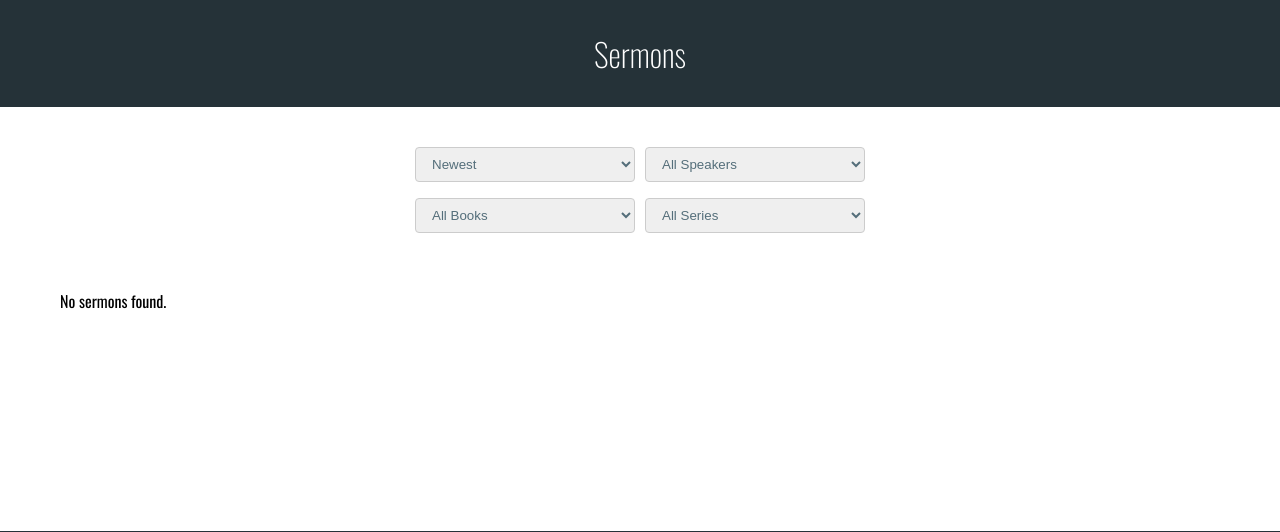
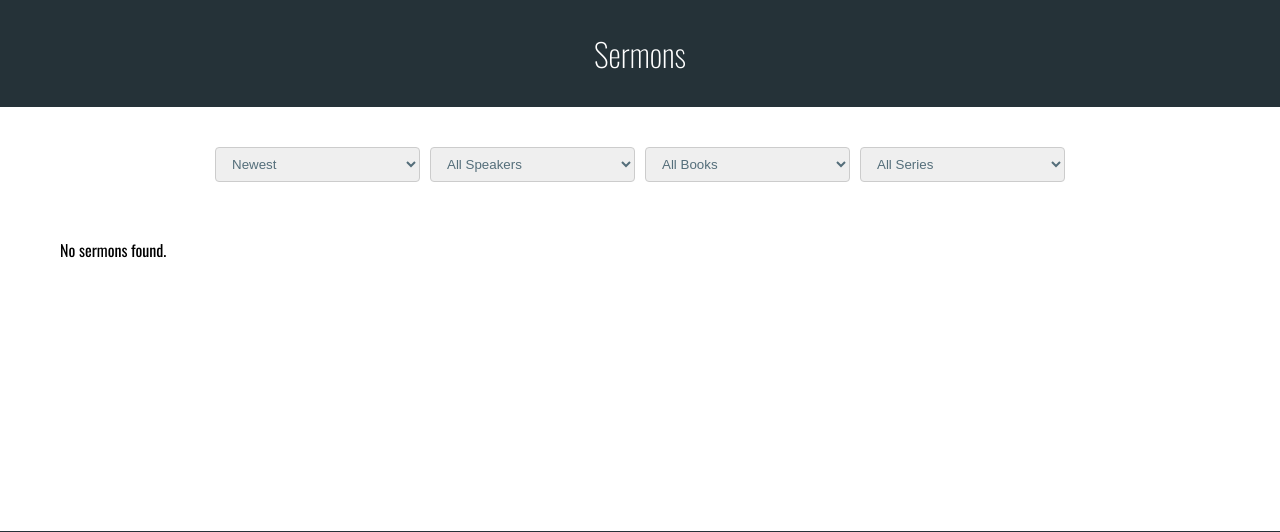
Before and after one commit to cqyao/SermonManager, a Flask app: page /sermons in a window 1280 px wide. Shown: the part 69-601 px from the top of the page. Run offline with Flask 3, Linux system fonts and the light colour scheme; data that the repository does not hold is empty.

Commit message:
* Changed some adaptive styling for differenct screen sizes. * Fixed minor bug (series name not displaying on sermon page.)

```diff
--- a/app.py
+++ b/app.py
@@ -57,6 +57,7 @@ def sermons():
     all_series = series_response.data or []
 
     return render_template("sermons.html", sermons=sermons, all_series=all_series)
+
 
 # Individual series page
 @app.route("/series/<int:series_id>")
--- a/static/sermons.css
+++ b/static/sermons.css
@@ -1,5 +1,5 @@
 .filter__container {
-    max-width: 500px;
+    max-width: 430px;
     margin: 40px auto;
     padding: 0 20px;
 }
@@ -68,6 +68,7 @@
 .card__details--label {
     color: var(--normal-text-color);
 }
+
 .card__details--name {
     color: var(--highlight-color);
 }
@@ -91,6 +92,23 @@
 
 @media (width > 430px) {
     .sermon-grid {
+        grid-template-columns: repeat(2, 1fr);
+    }
+
+    .filter__container {
+        max-width: 900px;
+    }
+
+}
+
+@media (width >=1440px) {
+    .sermon-grid {
         grid-template-columns: repeat(3, 1fr);
     }
+
+    .card__details {
+        display: grid;
+        grid-template-columns: repeat(1, 1fr);
+        gap: 3px;
     }
+}
--- a/static/styles.css
+++ b/static/styles.css
@@ -198,3 +198,9 @@ button[type="submit"] {
   width: 100%;
   height: 200px;
 }
+
+@media (width > 430px) {
+  .form__row {
+    grid-template-columns: repeat(4, 1fr);
+  }
+}
--- a/templates/sermon.html
+++ b/templates/sermon.html
@@ -17,9 +17,9 @@
   </div>
   <div class="sermon-meta">
     <span>{{ sermon['date'] }}</span>
-    {% if sermon['series_name'] %}
+    {% if sermon['series']['name'] %}
     <span>|</span>
-    <span>Series: <a href="/series/{{ sermon['series_id'] }}">{{ sermon['series_name'] }}</a></span>
+    <span>Series: <a href="/series/{{ sermon['series_id'] }}">{{ sermon['series']['name'] }}</a></span>
     {% endif %}
   </div>
   <div class="sermon__image">
--- a/templates/sermons.html
+++ b/templates/sermons.html
@@ -26,8 +26,6 @@
         {% endfor %}
       </select>
     </div>
-  </form>
-  <form class="form__row" id="sermon-filter">
     <div class="form-group">
       <select id="book-filter" name="book">
         <option value="">All Books</option>
```
Also changed, not shown: templates/series.html (+5 -2 lines). Lines whose indentation alone changed are shown as unchanged.
